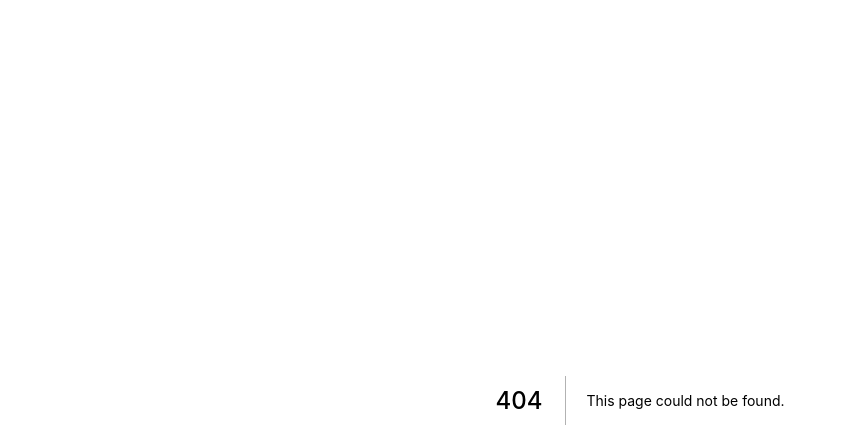
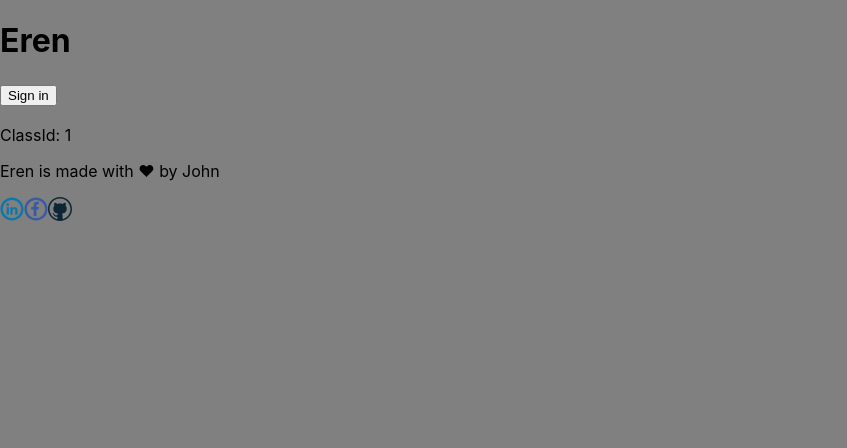
Before and after one commit to Everen-John/next-auth-test, a Next.js app: page /Joined/1 in a window 1280 px wide. Before the commit this address had no page. Shown: the top 448 px of the page, without its empty margins (0-847 px from the left). Built offline with nearby package versions, Linux system fonts and the light colour scheme; no server answers.

Commit message:
Transfering Code from PC to Laptop

```diff
--- a/src/components/index/ClassesJoined/Calendar/calendarCell.js
+++ b/src/components/index/ClassesJoined/Calendar/calendarCell.js
@@ -66,6 +66,7 @@ export default function CalendarCell({
 								<div className='relative p-2 flex-auto'>
 									{announcementDatas ? (
 										announcementDatas.map((item) => (
+											<Link href={"/Joined/" + item.intake_id}>
 												<div
 													className={
 														" rounded-md my-4 text-blueGray-500 text-lg leading-relaxed p-2 " +
@@ -94,6 +95,7 @@ export default function CalendarCell({
 														</div>
 													</a>
 												</div>
+											</Link>
 										))
 									) : (
 										<p>No announcements here!</p>
--- /dev/null
+++ b/src/pages/Joined/[classid].js
@@ -0,0 +1,17 @@
+import { useRouter } from "next/router"
+import { useSession } from "next-auth/react"
+import { useState, useEffect } from "react"
+
+import Layout from "../../components/master/layout"
+
+export default function joinedClassView() {
+	const { data: session } = useSession()
+	const router = useRouter()
+	const { classid } = router.query
+
+	return (
+		<Layout session={session}>
+			<p>ClassId: {classid}</p>
+		</Layout>
+	)
+}
--- a/src/pages/index.js
+++ b/src/pages/index.js
@@ -1,5 +1,6 @@
 import Head from "next/head"
 import Image from "next/image"
+import Link from "next/link"
 import { useSession } from "next-auth/react"
 import { useState, useEffect } from "react"
 
```
Also changed, not shown: src/components/index/ClassesJoined/ClassesDisplay/classesJoinedCell.js (+6 -1 lines). Lines whose indentation alone changed are shown as unchanged.
